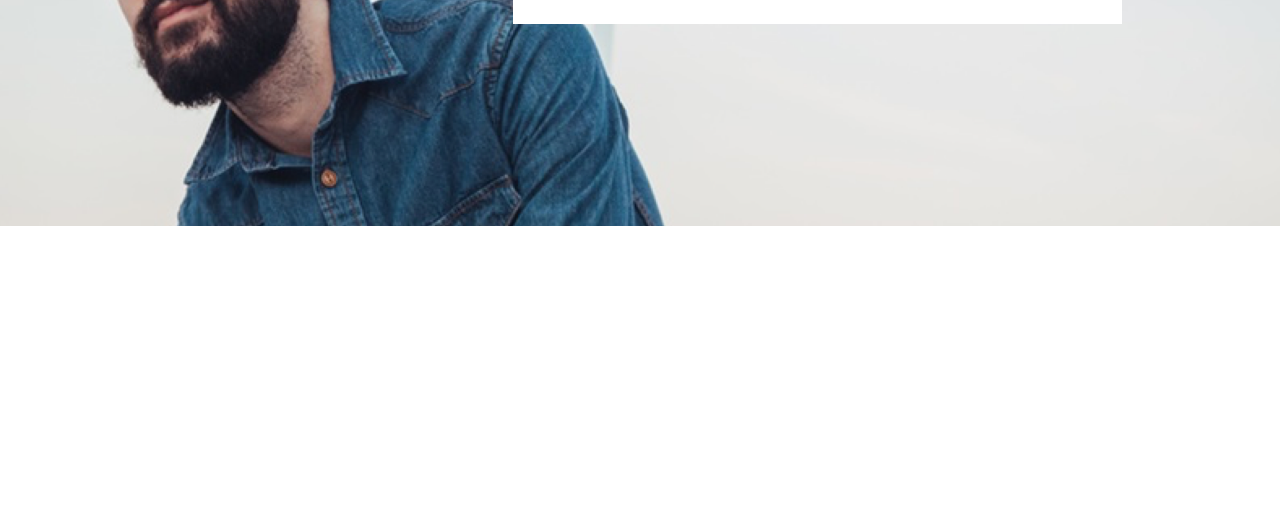
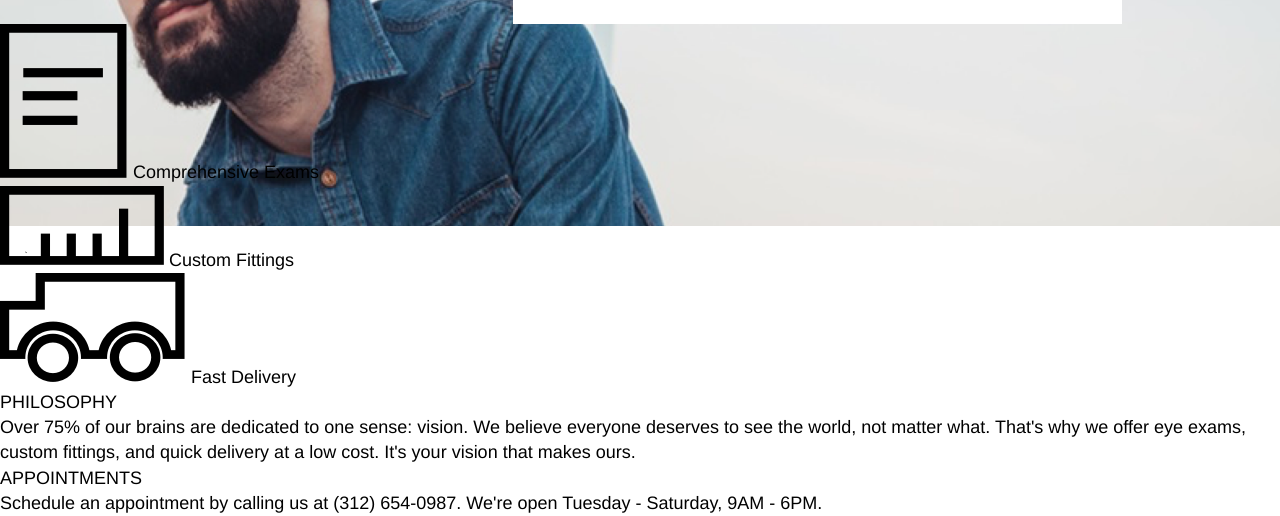
Before and after one commit to glassmanca/TortoiseshellOptics, a plain HTML site: page index.html in a window 1280 px wide. Shown: the part 332-848 px from the top of the page. Before the commit the page ends 800 px from the top, so only its background shows below. Drawn offline with Linux system fonts and the light colour scheme.

Commit message:
Add main content with no styling

```diff
--- a/index.html
+++ b/index.html
@@ -29,6 +29,37 @@
         </div>
       </div>
 
+      <div class="container">
+        <div class="services">
+          <div class="exam">
+            <img src="resources/images/paper-icon.png" alt="paper">
+            <span>Comprehensive Exams</span>
+          </div>
+          <div class="fittings">
+            <img src="resources/images/ruler-icon.png" alt="ruler">
+            <span>Custom Fittings</span>
+          </div>
+          <div class="delivery">
+            <img src="resources/images/truck-icon.png" alt="truck">
+            <span>Fast Delivery</span>
+          </div>
+        </div>
+      </div>
+
+      <div class="container">
+        <div class="about">
+          <div class="philiosophy">
+            <h2>PHILOSOPHY</h2>
+            <p>Over 75% of our brains are dedicated to one sense: vision. We believe everyone deserves to see the world, not matter what. That's why we offer eye exams, custom fittings, and quick delivery at a low cost. It's your vision that makes ours.</p>
+          </div>
+
+          <div class="appointments">
+            <h2>APPOINTMENTS</h2>
+            <p>Schedule an appointment by calling us at (312) 654-0987. We're open Tuesday - Saturday, 9AM - 6PM. </p>
+          </div>
+        </div>
+      </div>
+
 
 
 
```
